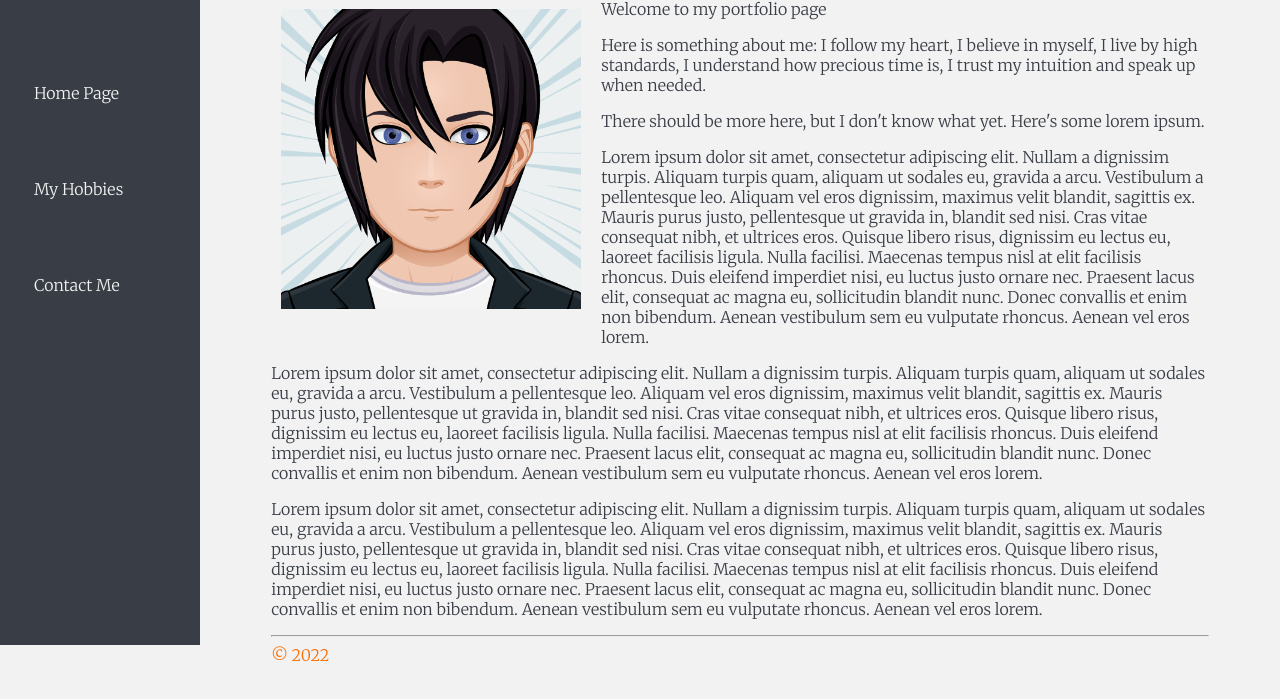
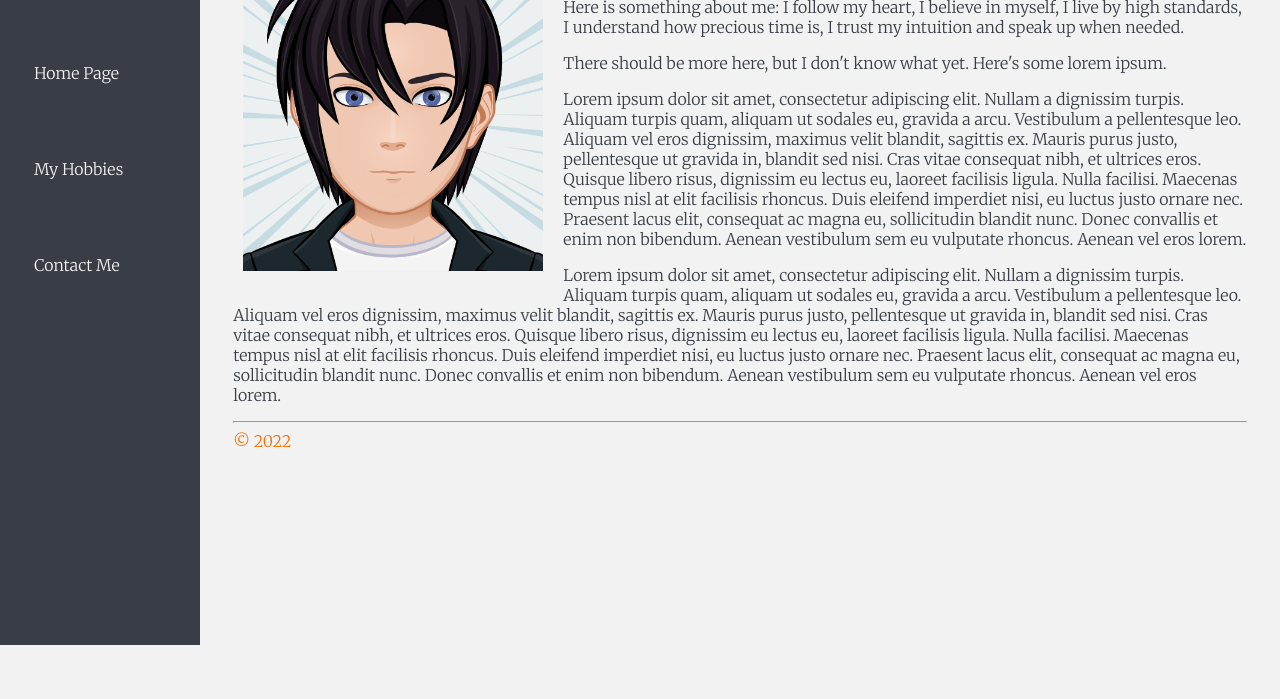
Before and after one commit to anupamb-2000/inapp_camp3_assignments, a plain HTML site: page HTML Portfolio/index.html in a window 1280 px wide. Shown: the part 155-854 px from the top of the page. After the commit the page ends 800 px from the top, so only its background shows below. Drawn offline with Linux system fonts and the light colour scheme.

Commit message:
Added changes to portfolio website

```diff
--- a/HTML Portfolio/index.html
+++ b/HTML Portfolio/index.html
@@ -48,14 +48,6 @@
             eu luctus justo ornare nec. Praesent lacus elit, consequat ac magna eu, sollicitudin blandit nunc. Donec convallis et enim non
             bibendum. Aenean vestibulum sem eu vulputate rhoncus. Aenean vel eros lorem.
         </p>
-        <p>
-            Lorem ipsum dolor sit amet, consectetur adipiscing elit. Nullam a dignissim turpis. Aliquam turpis quam, aliquam ut sodales eu,
-            gravida a arcu. Vestibulum a pellentesque leo. Aliquam vel eros dignissim, maximus velit blandit, sagittis ex. Mauris purus justo,
-            pellentesque ut gravida in, blandit sed nisi. Cras vitae consequat nibh, et ultrices eros. Quisque libero risus, dignissim eu
-            lectus eu, laoreet facilisis ligula. Nulla facilisi. Maecenas tempus nisl at elit facilisis rhoncus. Duis eleifend imperdiet nisi,
-            eu luctus justo ornare nec. Praesent lacus elit, consequat ac magna eu, sollicitudin blandit nunc. Donec convallis et enim non
-            bibendum. Aenean vestibulum sem eu vulputate rhoncus. Aenean vel eros lorem.
-        </p>
         <hr>
         &copy; 2022
     </div>
--- a/HTML Portfolio/styles.css
+++ b/HTML Portfolio/styles.css
@@ -21,7 +21,7 @@ body {
 .sidebar ul {
     list-style: none;
     margin-top: auto;
-    padding: 100% 2%;
+    padding: 90% 2%;
 }
 
 .sidebar li {
@@ -38,6 +38,7 @@ body {
 .sidebar a {
     display: block;
     padding: 8px 10px;
+    width: 100%;
     margin: 10px 0;
     text-decoration: none;
     color: #F2F2F2;
@@ -45,8 +46,8 @@ body {
 
 .content {
     background-color: #F2F2F2;
-    padding: 5%;
     margin-left: 200px;
+    padding: 2%;
     height: auto;
     color: #F96D00;
 }
@@ -68,7 +69,7 @@ hr{
 }
 
 .row {
-    margin:50px auto;
+    margin:30px auto;
     width: 100%;
     text-align: left;
     display: inline-block;
@@ -77,7 +78,7 @@ hr{
 
 .camera {
     border-radius: 1000px;
-    width: 20%;
+    width: 18%;
     float: left;
     margin-right: 30px;
 
@@ -85,7 +86,7 @@ hr{
 
 .cricket {
     border-radius: 1000px;
-    width: 20%;
+    width: 18%;
     float: left;
     margin-right: 30px;
 
```
